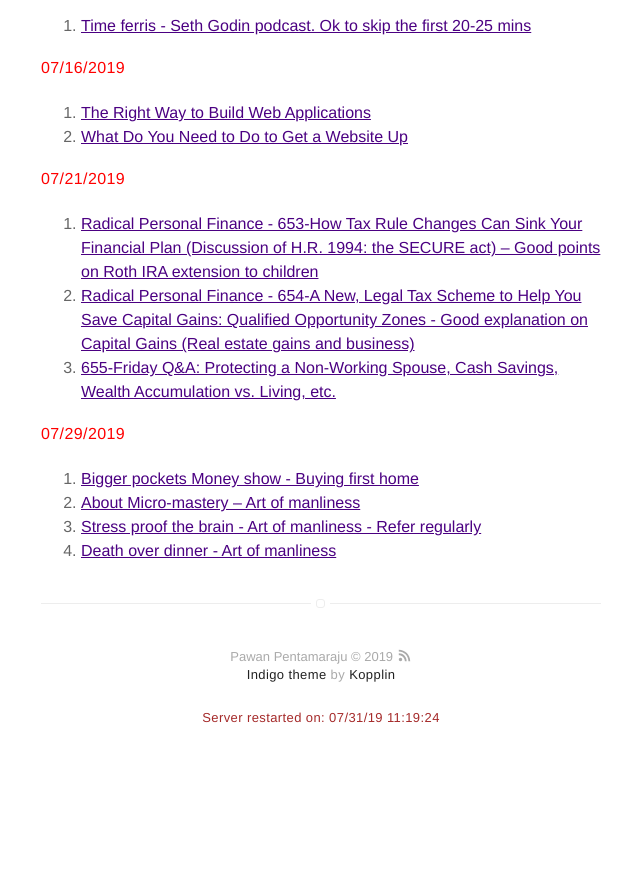
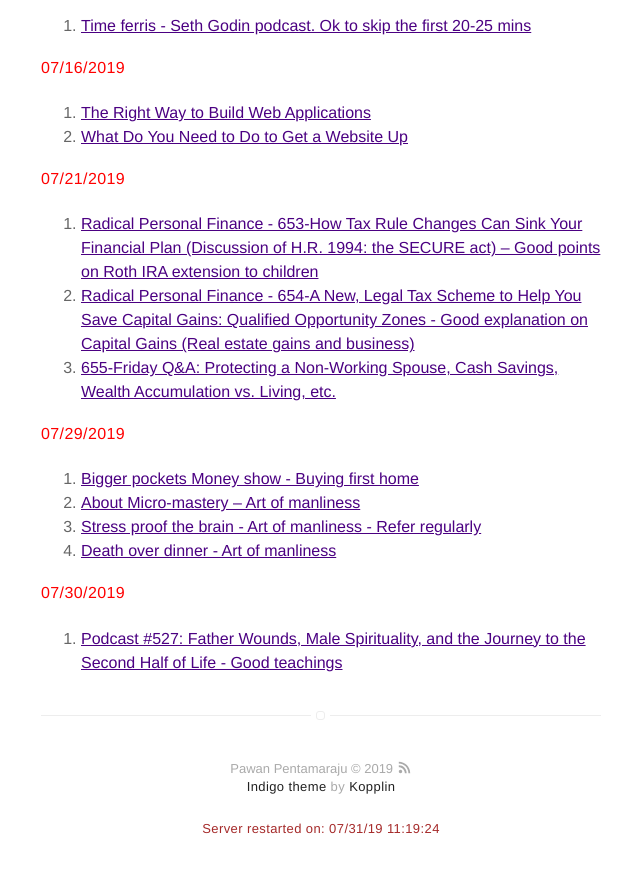
Before and after one commit to pawanpe/pawanpe.github.io, a Jekyll site: the page built from booklist/2019/articlesandvideos.markdown, in a window 1280 px wide and 900 px high, scrolled down 1157 px. Shown: the top 873 px of the window, without its empty margins (319-959 px from the left). Built offline with Jekyll 4.4.1, drawn with Linux system fonts in a browser that asks for light colours; before the commit the page ends 1946 px from its top, so only the background shows below that.

Commit message:
update for 07/30/2019

```diff
--- a/booklist/2019/articlesandvideos.markdown
+++ b/booklist/2019/articlesandvideos.markdown
@@ -63,3 +63,7 @@ layout: page
 2. [About Micro-mastery -- Art of manliness](https://www.artofmanliness.com/articles/micromastery-robert-twigger/)
 3. [Stress proof the brain - Art of manliness - Refer regularly](https://www.artofmanliness.com/articles/micromastery-robert-twigger/)
 4. [Death over dinner - Art of manliness](https://www.artofmanliness.com/articles/podcast-500-lets-talk-about-death-over-dinner/)
+
+<b style="color: red">07/30/2019</b>
+
+1. [Podcast #527: Father Wounds, Male Spirituality, and the Journey to the Second Half of Life - Good teachings](https://www.artofmanliness.com/articles/male-spirituality-richard-rohr/)
```
